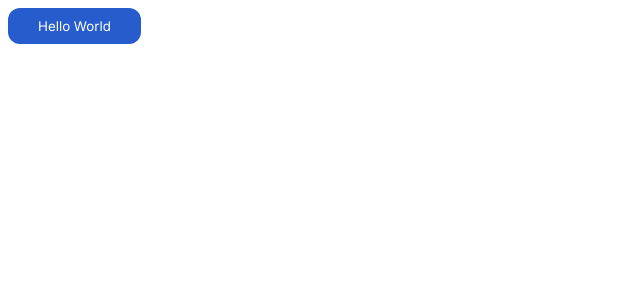
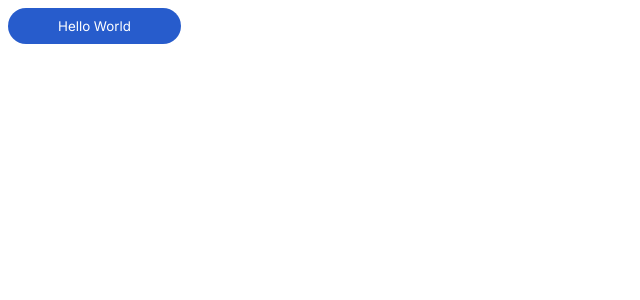
Before and after one commit to lioncio1229/rlmovies-frontend, a React (Vite) app: page / in a window 1280 px wide. Shown: the top 300 px of the page, without its empty margins (0-640 px from the left). Built offline with nearby package versions, Linux system fonts and the light colour scheme.

Commit message:
Update button component

```diff
--- a/src/components/button/Button.tsx
+++ b/src/components/button/Button.tsx
@@ -5,10 +5,11 @@ type ButtonParams = {
     text: string,
     size?: number,
     xPadding?: number,
-    yPadding?: number
+    yPadding?: number,
+    radius?: number,
 }
 
-function Button({text, size = 20, xPadding = 30, yPadding = 10} : ButtonParams)
+function Button({text, size = 20, xPadding = 50, yPadding = 10, radius = 25} : ButtonParams)
 {
     const StyledButton = styled.button`
         font-size: ${size};
@@ -17,7 +18,7 @@ function Button({text, size = 20, xPadding = 30, yPadding = 10} : ButtonParams)
         color: white;
         border-style: none;
         font-family: 'Inter';
-        border-radius: 12px;
+        border-radius: ${radius}px;
     `;
 
     return (
```
